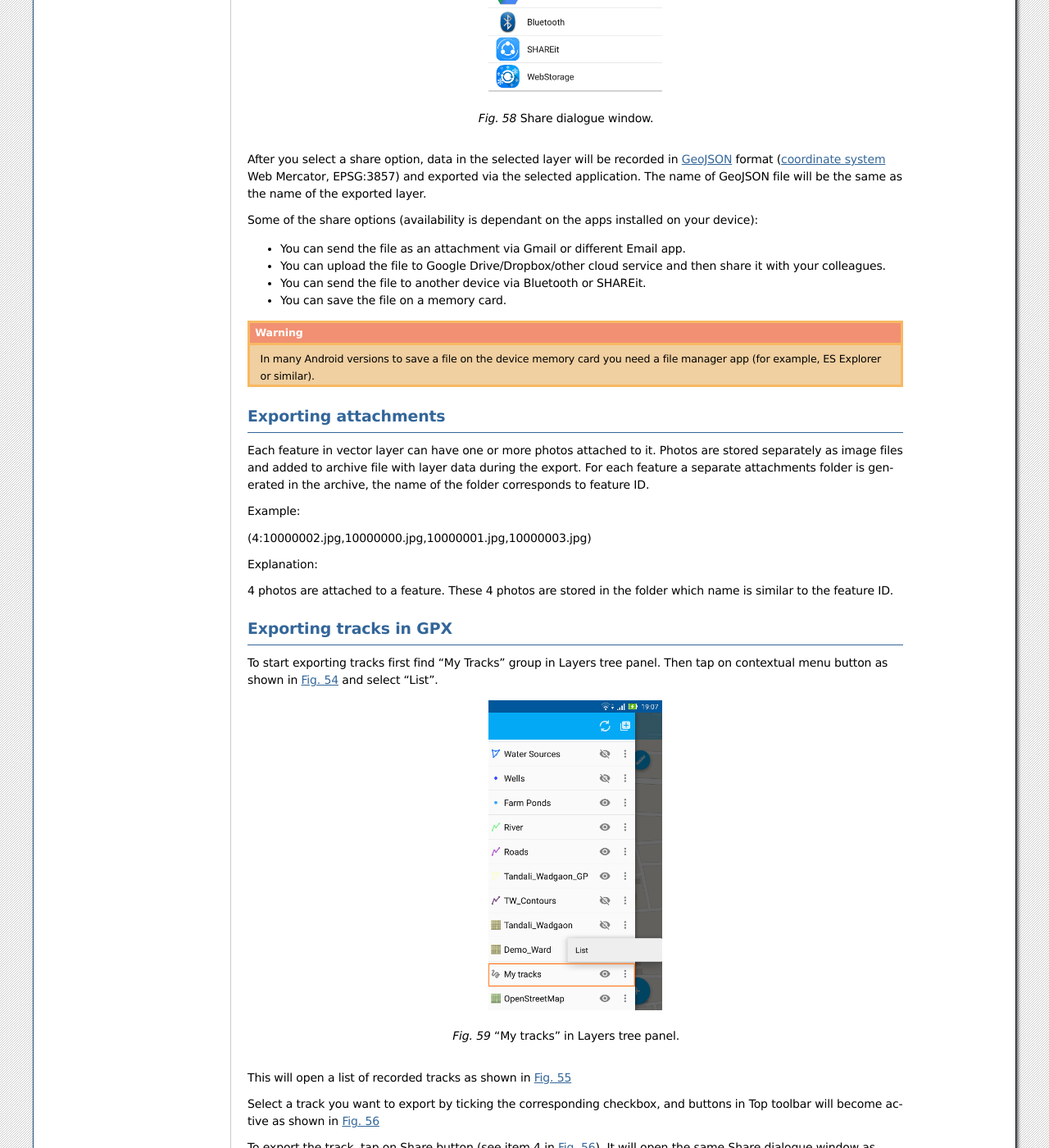
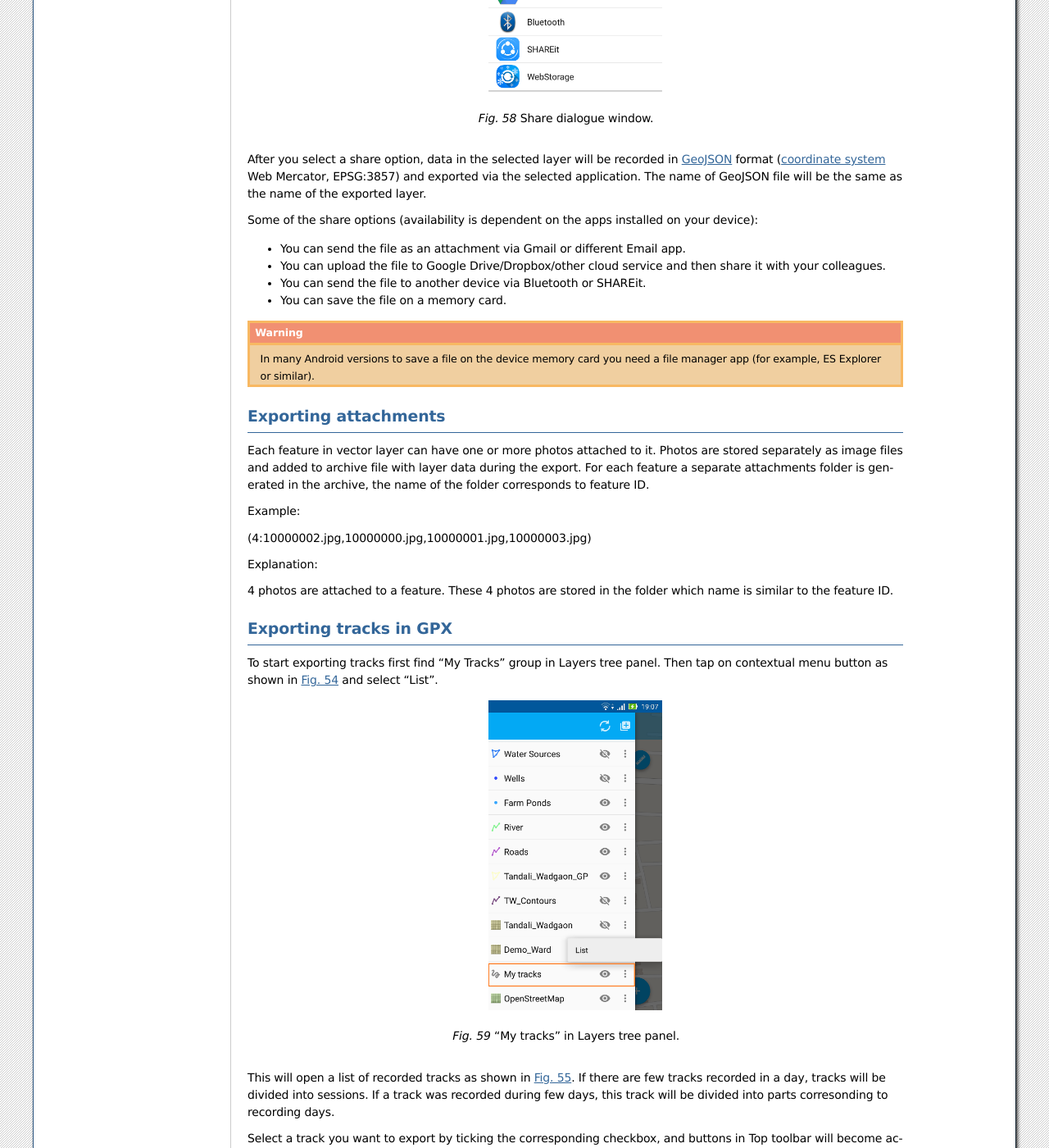
Before and after one commit to nextgis/docs_ngmobile, a Sphinx documentation site: the page built from source/share.rst, in a window 1280 px wide and 1400 px high, scrolled down 521 px. Shown: the whole window at 82% size. Built offline with Sphinx 7.4.7, drawn with Linux system fonts in a browser that asks for light colours; formulas are drawn with MathJax 3.

Commit message:
changes in 3.7 eng doc

```diff
--- a/source/share.rst
+++ b/source/share.rst
@@ -23,7 +23,7 @@ Android standard Share dialogue window with a list of available Share options wi
 
 After you select a share option, data in the selected layer will be recorded in :term:`GeoJSON` format (:term:`coordinate system` Web Mercator, EPSG:3857) and exported via the selected application. The name of GeoJSON file will be the same as the name of the exported layer.
 
-Some of the share options (availability is dependant on the apps installed on your device):
+Some of the share options (availability is dependent on the apps installed on your device):
 
 * You can send the file as an attachment via Gmail or different Email app.
 * You can upload the file to Google Drive/Dropbox/other cloud service and then share it with your colleagues.
@@ -60,7 +60,7 @@ To start exporting tracks first find "My Tracks" group in Layers tree panel. The
 
    "My tracks" in Layers tree panel.
 
-This will open a list of recorded tracks as shown in :numref:`ngmobile_tracks_list_gpx_pic`
+This will open a list of recorded tracks as shown in :numref:`ngmobile_tracks_list_gpx_pic`. If there are few tracks recorded in a day, tracks will be divided into sessions. If a track was recorded during few days, this track will be divided into parts corresonding to recording days.
 
 Select a track you want to export by ticking the corresponding checkbox, and buttons in Top toolbar will become active as shown in  :numref:`ngmobile_layer_gpx_selected_pic`
 
```
